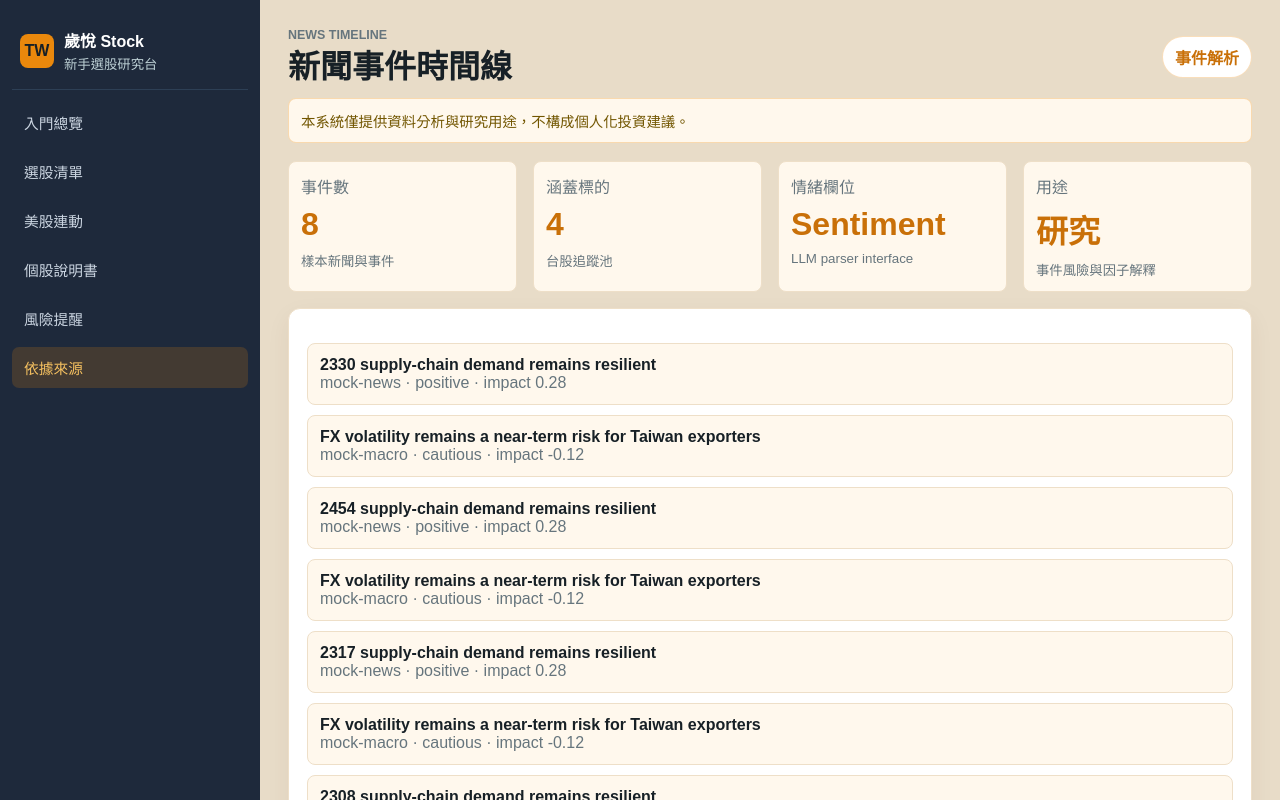
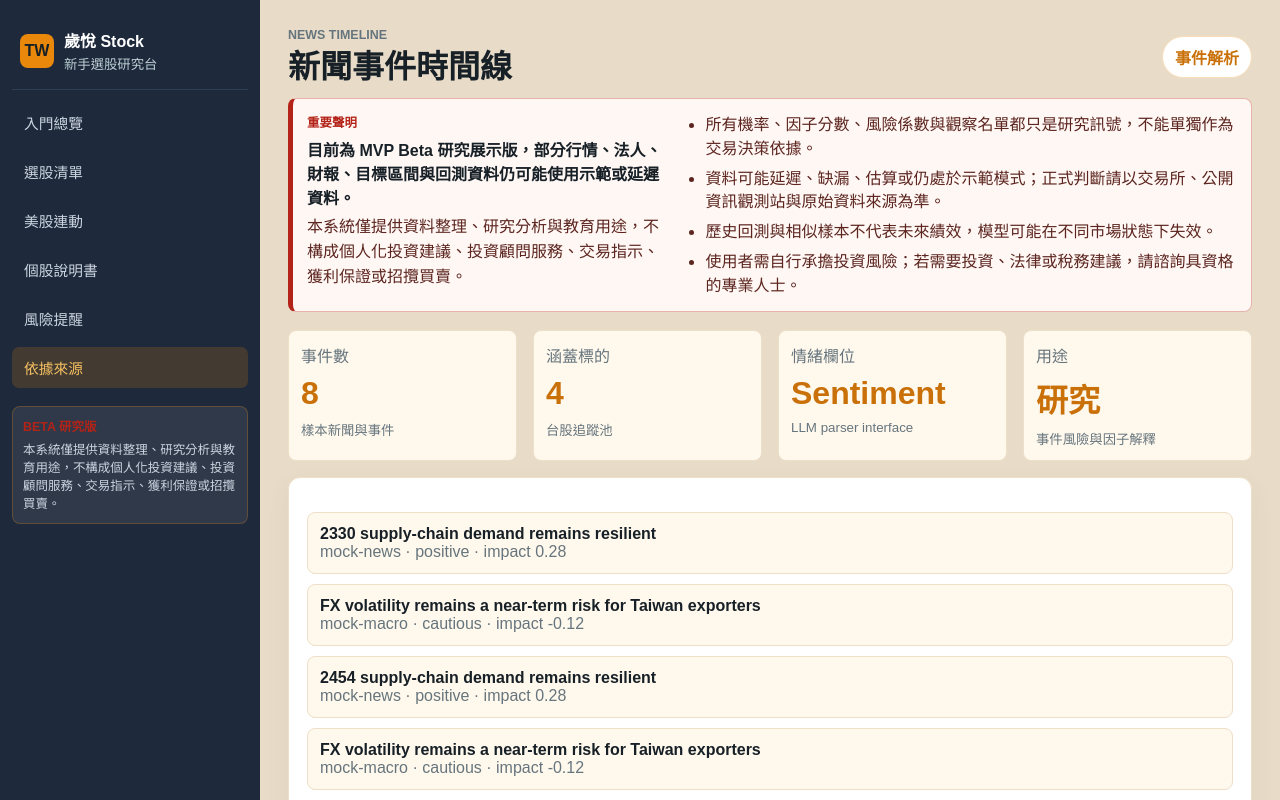
Before and after one commit to Suiyuecare/Stock-Market, a Next.js app in the folder frontend/: page /news in a window 1280 px wide. Shown: the top 800 px of the page. Built offline with nearby package versions, Linux system fonts and the light colour scheme; no server answers.

Commit message:
Make compliance notice prominent

```diff
--- a/frontend/app/news/page.tsx
+++ b/frontend/app/news/page.tsx
@@ -1,7 +1,7 @@
 import { AppShell } from "@/components/AppShell";
+import { ComplianceNotice } from "@/components/ComplianceNotice";
 import { NewsTimeline } from "@/components/NewsTimeline";
 import { ScoreCard } from "@/components/ScoreCard";
-import { DISCLAIMER_TEXT } from "@/lib/view-model";
 import { fetchStocks, fetchStockNews } from "@/lib/api";
 
 export default async function NewsPage() {
@@ -18,7 +18,7 @@ export default async function NewsPage() {
         </div>
         <div className="status">事件解析</div>
       </header>
-      <div className="disclaimer">{DISCLAIMER_TEXT}</div>
+      <ComplianceNotice />
       <section className="metric-grid">
         <ScoreCard label="事件數" value={`${news.length}`} detail="樣本新聞與事件" />
         <ScoreCard label="涵蓋標的" value={`${stocks.stocks.length}`} detail="台股追蹤池" />
--- a/frontend/app/page.tsx
+++ b/frontend/app/page.tsx
@@ -1,6 +1,7 @@
 import { AppShell } from "@/components/AppShell";
 import { BacktestConfidencePanel } from "@/components/BacktestConfidencePanel";
 import { BeginnerDecisionPanel } from "@/components/BeginnerDecisionPanel";
+import { ComplianceNotice } from "@/components/ComplianceNotice";
 import { FactorBreakdown } from "@/components/FactorBreakdown";
 import { NewsTimeline } from "@/components/NewsTimeline";
 import { PortfolioAllocationPanel } from "@/components/PortfolioAllocationPanel";
@@ -11,7 +12,7 @@ import { StockRankingTable } from "@/components/StockRankingTable";
 import { TargetPriceRangePanel } from "@/components/TargetPriceRangePanel";
 import { TechnicalChart } from "@/components/TechnicalChart";
 import { USMarketRadar } from "@/components/USMarketRadar";
-import { buildStockMetrics, DISCLAIMER_TEXT, sanitizeRiskScore } from "@/lib/view-model";
+import { buildStockMetrics, sanitizeRiskScore } from "@/lib/view-model";
 import { fetchHighRisk, fetchMarketSummary, fetchStockDetail, fetchStocks, fetchTopProbabilityRanking, fetchUSMarketRadar } from "@/lib/api";
 
 export default async function Home() {
@@ -38,7 +39,7 @@ export default async function Home() {
         <div className="status">今天先看懂，再決定是否放入觀察</div>
       </header>
 
-      <div className="disclaimer">{DISCLAIMER_TEXT}</div>
+      <ComplianceNotice />
 
       <section className="metric-grid">
         <ScoreCard label="台股盤後狀態" value={summary.tw_status} detail={summary.session_date} />
--- a/frontend/app/ranking/page.tsx
+++ b/frontend/app/ranking/page.tsx
@@ -1,8 +1,9 @@
 import { AppShell } from "@/components/AppShell";
 import { BacktestConfidencePanel } from "@/components/BacktestConfidencePanel";
+import { ComplianceNotice } from "@/components/ComplianceNotice";
 import { ScoreCard } from "@/components/ScoreCard";
 import { StockRankingTable } from "@/components/StockRankingTable";
-import { DISCLAIMER_TEXT, formatRatio, formatScore, sanitizeDisplayText } from "@/lib/view-model";
+import { formatRatio, formatScore, sanitizeDisplayText } from "@/lib/view-model";
 import { fetchInstitutionalBuyingRanking, fetchMacdGoldenCrossRanking, fetchTopProbabilityRanking, fetchVolumePriceDivergenceRanking } from "@/lib/api";
 
 export default async function RankingPage() {
@@ -23,7 +24,7 @@ export default async function RankingPage() {
         </div>
         <div className="status">研究訊號</div>
       </header>
-      <div className="disclaimer">{DISCLAIMER_TEXT}</div>
+      <ComplianceNotice />
       <section className="metric-grid">
         <ScoreCard label="樣本數" value={`${ranking.signals.length}`} detail="目前 MVP 追蹤標的" />
         <ScoreCard label="最高觀察標的" value={top.symbol} detail={top.name} tone="positive" />
--- a/frontend/app/risk/page.tsx
+++ b/frontend/app/risk/page.tsx
@@ -1,7 +1,8 @@
 import { AppShell } from "@/components/AppShell";
+import { ComplianceNotice } from "@/components/ComplianceNotice";
 import { RiskPanel } from "@/components/RiskPanel";
 import { ScoreCard } from "@/components/ScoreCard";
-import { DISCLAIMER_TEXT, sanitizeDisplayText, sanitizeRiskScore, toPercent } from "@/lib/view-model";
+import { sanitizeDisplayText, sanitizeRiskScore, toPercent } from "@/lib/view-model";
 import { fetchHighRisk } from "@/lib/api";
 
 export default async function RiskPage() {
@@ -18,7 +19,7 @@ export default async function RiskPage() {
         </div>
         <div className="status">{primary ? primary.stock_id : "Risk"}</div>
       </header>
-      <div className="disclaimer">{DISCLAIMER_TEXT}</div>
+      <ComplianceNotice />
       <section className="metric-grid">
         <ScoreCard label="最高風險標的" value={primary?.stock_id ?? "觀察中"} detail={primary?.stock_name ?? "目前無高風險樣本"} tone="risk" />
         <ScoreCard label="風險係數" value={risk ? `${Math.round(risk.total * 100)}` : "0"} detail={risk ? sanitizeDisplayText(risk.explanation) : "資料觀察中"} tone="risk" />
--- a/frontend/app/stocks/[stockId]/page.tsx
+++ b/frontend/app/stocks/[stockId]/page.tsx
@@ -1,6 +1,7 @@
 import { AppShell } from "@/components/AppShell";
 import { BacktestConfidencePanel } from "@/components/BacktestConfidencePanel";
 import { BeginnerDecisionPanel } from "@/components/BeginnerDecisionPanel";
+import { ComplianceNotice } from "@/components/ComplianceNotice";
 import { FactorBreakdown } from "@/components/FactorBreakdown";
 import { InstitutionalTradingPanel } from "@/components/InstitutionalTradingPanel";
 import { MACDPanel } from "@/components/MACDPanel";
@@ -15,7 +16,7 @@ import { TargetPriceRangePanel } from "@/components/TargetPriceRangePanel";
 import { TechnicalChart } from "@/components/TechnicalChart";
 import { USMarketRadar } from "@/components/USMarketRadar";
 import { VolumePriceDivergenceBadge } from "@/components/VolumePriceDivergenceBadge";
-import { buildStockMetrics, DISCLAIMER_TEXT, formatScore, sanitizeDisplayText, sanitizeRiskScore, scoreTone } from "@/lib/view-model";
+import { buildStockMetrics, formatScore, sanitizeDisplayText, sanitizeRiskScore, scoreTone } from "@/lib/view-model";
 import { fetchStockDetail, fetchStockInstitutional, fetchStockNews, fetchStockScores, fetchStockTechnical, fetchUSMarketRadar } from "@/lib/api";
 
 export default async function StockDetailPage({ params }: { params: Promise<{ stockId: string }> }) {
@@ -53,7 +54,7 @@ export default async function StockDetailPage({ params }: { params: Promise<{ st
         </div>
         <div className="status">5D 上漲機率 {metrics.probabilityUp5d}%</div>
       </header>
-      <div className="disclaimer">{DISCLAIMER_TEXT}</div>
+      <ComplianceNotice />
 
       <StockQuoteOverview signal={signal} />
 
--- a/frontend/app/styles.css
+++ b/frontend/app/styles.css
@@ -147,6 +147,67 @@ h2 {
   background: #fff8ed;
   color: #725600;
   font-size: 0.9rem;
+}
+
+.compliance-notice {
+  display: grid;
+  grid-template-columns: minmax(260px, 0.8fr) minmax(0, 1.2fr);
+  gap: 14px;
+  margin: -8px 0 18px;
+  border: 1px solid rgba(180, 35, 24, 0.32);
+  border-left: 5px solid var(--negative);
+  border-radius: 8px;
+  padding: 14px;
+  background: #fff7f4;
+  color: #5c251f;
+}
+
+.compliance-notice span,
+.compliance-compact strong {
+  color: var(--negative);
+  font-size: 0.78rem;
+  font-weight: 800;
+  letter-spacing: 0;
+  text-transform: uppercase;
+}
+
+.compliance-notice strong {
+  display: block;
+  margin: 6px 0;
+  color: var(--ink);
+  font-size: 1rem;
+}
+
+.compliance-notice p {
+  margin: 0;
+  line-height: 1.55;
+}
+
+.compliance-notice ul {
+  display: grid;
+  gap: 7px;
+  margin: 0;
+  padding-left: 18px;
+}
+
+.compliance-notice li {
+  line-height: 1.45;
+}
+
+.compliance-compact {
+  display: grid;
+  gap: 6px;
+  margin-top: 18px;
+  border: 1px solid rgba(234, 136, 12, 0.26);
+  border-radius: 8px;
+  padding: 10px;
+  background: rgba(255, 248, 237, 0.08);
+}
+
+.compliance-compact span {
+  color: #cbd5e1;
+  font-size: 0.78rem;
+  line-height: 1.45;
 }
 
 .metric-grid,
@@ -952,6 +1013,7 @@ th {
   .quote-signal-strip,
   .quote-detail-grid,
   .professional-grid,
+  .compliance-notice,
   .backtest-summary,
   .backtest-sections,
   .backtest-columns {
--- a/frontend/app/us-radar/page.tsx
+++ b/frontend/app/us-radar/page.tsx
@@ -1,7 +1,8 @@
 import { AppShell } from "@/components/AppShell";
+import { ComplianceNotice } from "@/components/ComplianceNotice";
 import { ScoreCard } from "@/components/ScoreCard";
 import { USMarketRadar } from "@/components/USMarketRadar";
-import { DISCLAIMER_TEXT, formatScore, signedLabel } from "@/lib/view-model";
+import { formatScore, signedLabel } from "@/lib/view-model";
 import { fetchMarketSummary, fetchUSMarketRadar } from "@/lib/api";
 
 export default async function USRadarPage() {
@@ -17,7 +18,7 @@ export default async function USRadarPage() {
         </div>
         <div className="status">{summary.us_premarket_status}</div>
       </header>
-      <div className="disclaimer">{DISCLAIMER_TEXT}</div>
+      <ComplianceNotice />
       <section className="metric-grid">
         <ScoreCard label="NASDAQ" value={signedLabel(radar.linkage.NASDAQ ?? 0)} detail="美股科技指數" />
         <ScoreCard label="SOX" value={signedLabel(radar.linkage.SOX ?? 0)} detail="半導體連動核心" />
--- a/frontend/components/AppShell.tsx
+++ b/frontend/components/AppShell.tsx
@@ -1,4 +1,5 @@
 import type { ReactNode } from "react";
+import { ComplianceNotice } from "@/components/ComplianceNotice";
 
 const navItems = [
   { href: "/", label: "入門總覽" },
@@ -27,6 +28,7 @@ export function AppShell({ active, children }: { active: string; children: React
             </a>
           ))}
         </nav>
+        <ComplianceNotice compact />
       </aside>
       <section className="content">{children}</section>
     </main>
--- /dev/null
+++ b/frontend/components/ComplianceNotice.tsx
@@ -0,0 +1,27 @@
+import { BETA_NOTICE_TEXT, COMPLIANCE_POINTS, DISCLAIMER_TEXT } from "@/lib/view-model";
+
+export function ComplianceNotice({ compact = false }: { compact?: boolean }) {
+  if (compact) {
+    return (
+      <div className="compliance-compact">
+        <strong>Beta 研究版</strong>
+        <span>{DISCLAIMER_TEXT}</span>
+      </div>
+    );
+  }
+
+  return (
+    <section className="compliance-notice" aria-label="合規與資料聲明">
+      <div>
+        <span>重要聲明</span>
+        <strong>{BETA_NOTICE_TEXT}</strong>
+        <p>{DISCLAIMER_TEXT}</p>
+      </div>
+      <ul>
+        {COMPLIANCE_POINTS.map((point) => (
+          <li key={point}>{point}</li>
+        ))}
+      </ul>
+    </section>
+  );
+}
--- a/frontend/lib/api.ts
+++ b/frontend/lib/api.ts
@@ -304,7 +304,7 @@ export async function fetchHighRisk(): Promise<HighRiskResponse> {
   return getJson<HighRiskResponse>("/api/risk/high-risk");
 }
 
-const disclaimer = "本系統僅提供資料分析與研究用途，不構成個人化投資建議。";
+const disclaimer = "本系統僅提供資料整理、研究分析與教育用途，不構成個人化投資建議、投資顧問服務、交易指示、獲利保證或招攬買賣；MVP Beta 期間部分資料可能延遲、估算或仍為示範資料。";
 
 const instruments: StockInstrument[] = [
   { symbol: "2330", market: "TW", name: "台積電", sector: "半導體", currency: "TWD" },
--- a/frontend/lib/view-model.ts
+++ b/frontend/lib/view-model.ts
@@ -1,6 +1,13 @@
 import type { FactorScore, PredictionSignal, RiskScore } from "@/lib/api";
 
-export const DISCLAIMER_TEXT = "本系統僅提供資料分析與研究用途，不構成個人化投資建議。";
+export const BETA_NOTICE_TEXT = "目前為 MVP Beta 研究展示版，部分行情、法人、財報、目標區間與回測資料仍可能使用示範或延遲資料。";
+export const DISCLAIMER_TEXT = "本系統僅提供資料整理、研究分析與教育用途，不構成個人化投資建議、投資顧問服務、交易指示、獲利保證或招攬買賣。";
+export const COMPLIANCE_POINTS = [
+  "所有機率、因子分數、風險係數與觀察名單都只是研究訊號，不能單獨作為交易決策依據。",
+  "資料可能延遲、缺漏、估算或仍處於示範模式；正式判斷請以交易所、公開資訊觀測站與原始資料來源為準。",
+  "歷史回測與相似樣本不代表未來績效，模型可能在不同市場狀態下失效。",
+  "使用者需自行承擔投資風險；若需要投資、法律或稅務建議，請諮詢具資格的專業人士。",
+];
 
 export type StockDisplayMetrics = {
   probabilityUp1d: number;
```
Also changed, not shown: 1 other file (tests, documents, lock files or other folders).
